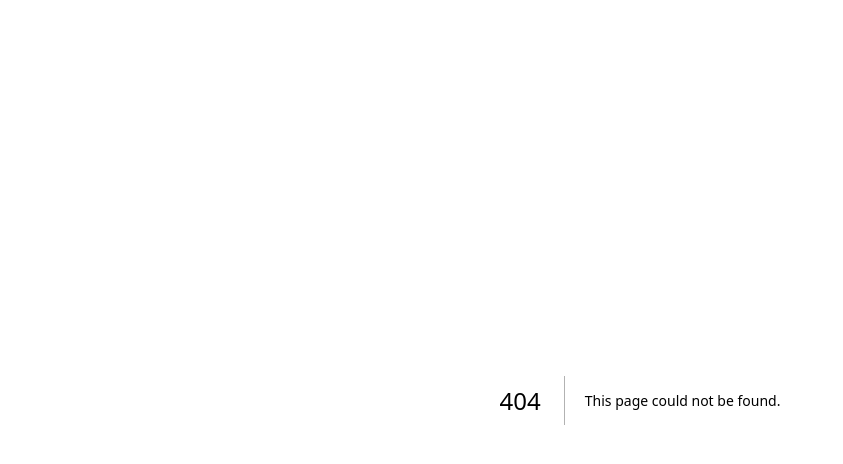
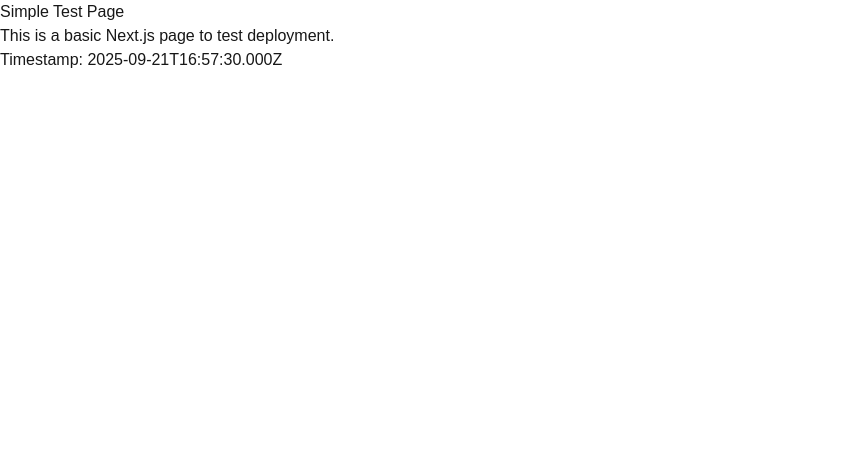
Before and after one commit to DerekOyama/agent-marketplace, a Next.js app in the folder agent-market/: page /simple in a window 1280 px wide. Before the commit this address had no page. Shown: the top 464 px of the page, without its empty margins (0-843 px from the left). Built offline with nearby package versions, Linux system fonts and the light colour scheme.

Commit message:
fix: simplify Vercel config and add debugging pages
- Remove custom build command from vercel.json to let Vercel auto-detect Next.js
- Remove empty test-simple directory that might cause issues
- Add simple test page for basic deployment verification

```diff
--- /dev/null
+++ b/agent-market/src/app/simple/page.tsx
@@ -0,0 +1,9 @@
+export default function SimplePage() {
+  return (
+    <div>
+      <h1>Simple Test Page</h1>
+      <p>This is a basic Next.js page to test deployment.</p>
+      <p>Timestamp: {new Date().toISOString()}</p>
+    </div>
+  );
+}
```
Also changed, not shown: agent-market/vercel.json.
